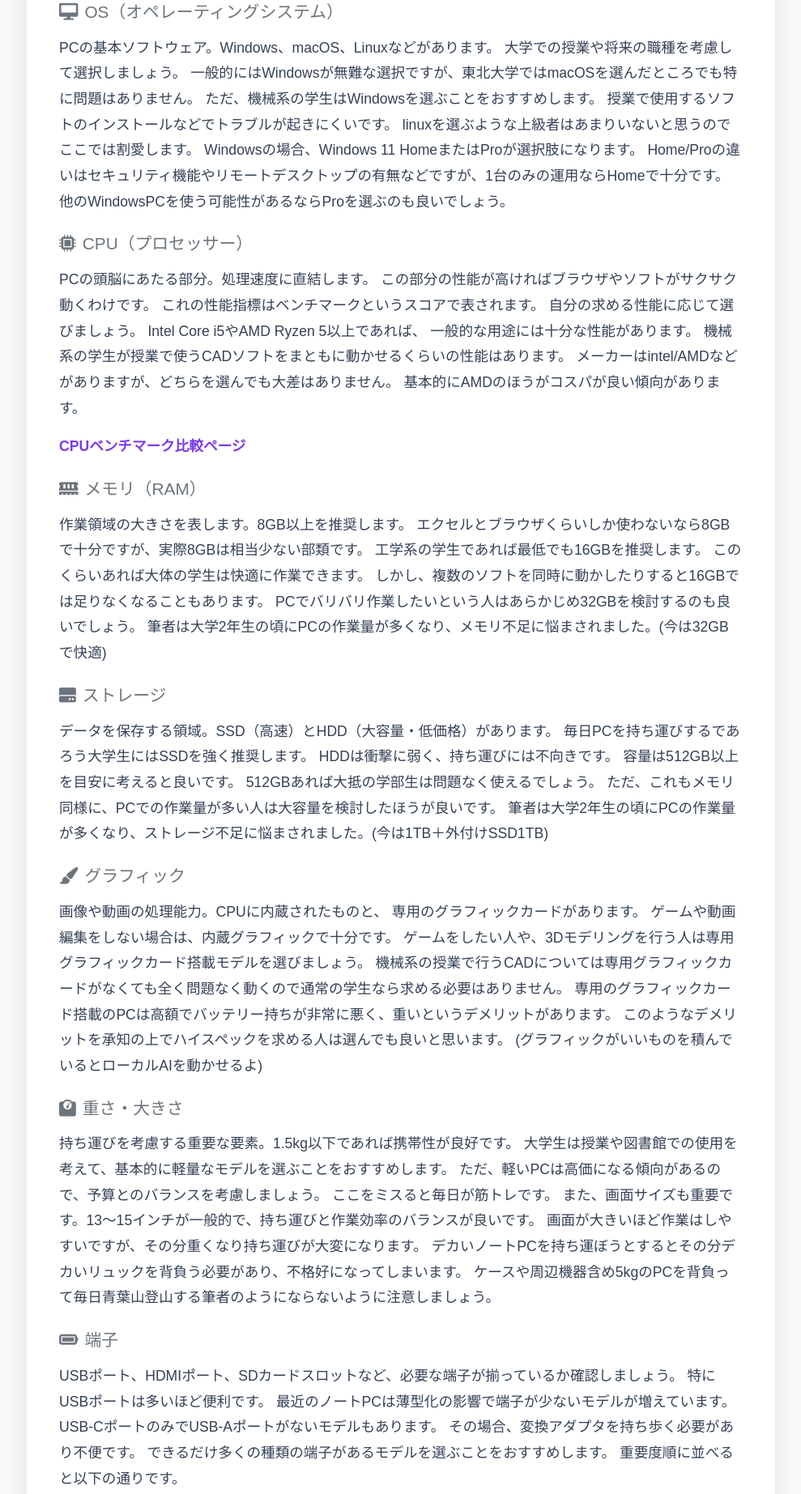
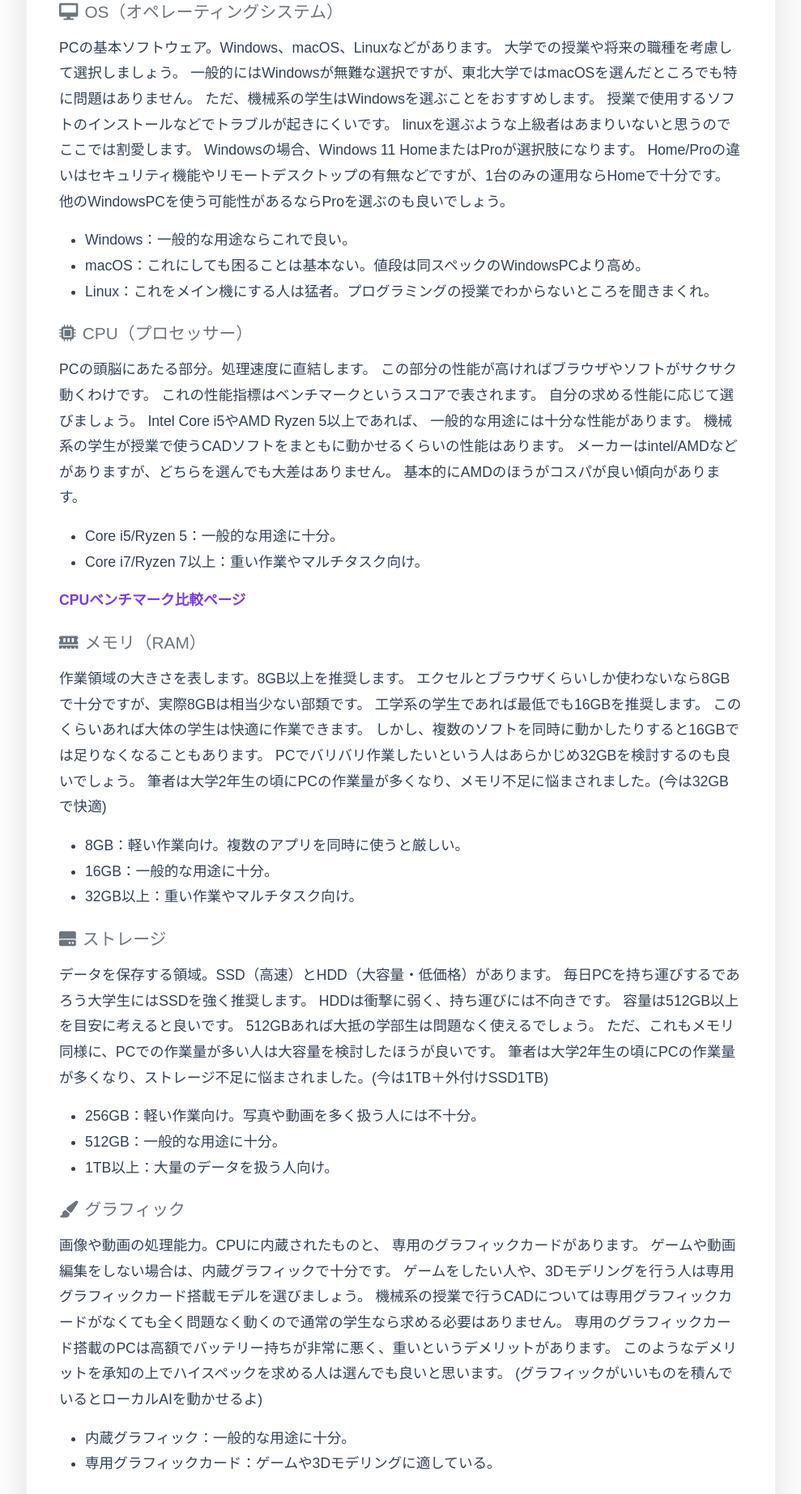
Before and after one commit to yukaritech/yukaritech.github.io, a plain HTML site: page blog0004.html in a window 1280 px wide. Shown: the part 1671-3516 px from the top of the page at 81% size, without its empty margins (145-1134 px from the left). Drawn offline with nearby package versions, Linux system fonts and the light colour scheme.

Commit message:
blog0004更新

```diff
--- a/blog0004.html
+++ b/blog0004.html
@@ -134,9 +134,13 @@
                                     Windowsの場合、Windows 11 HomeまたはProが選択肢になります。
                                     Home/Proの違いはセキュリティ機能やリモートデスクトップの有無などですが、1台のみの運用ならHomeで十分です。
                                     他のWindowsPCを使う可能性があるならProを選ぶのも良いでしょう。
+                                    <ul>
+                                        <li>Windows：一般的な用途ならこれで良い。</li>
+                                        <li>macOS：これにしても困ることは基本ない。値段は同スペックのWindowsPCより高め。</li>
+                                        <li>Linux：これをメイン機にする人は猛者。プログラミングの授業でわからないところを聞きまくれ。</li>
+                                    </ul>
                                 </p>
                             </div>
-
                             <div class="mb-4">
                                 <h4 class="text-secondary mb-3">
                                     <i class="fas fa-microchip me-2"></i>CPU（プロセッサー）
@@ -151,6 +155,10 @@
                                     機械系の学生が授業で使うCADソフトをまともに動かせるくらいの性能はあります。
                                     メーカーはintel/AMDなどがありますが、どちらを選んでも大差はありません。
                                     基本的にAMDのほうがコスパが良い傾向があります。
+                                    <ul>
+                                        <li>Core i5/Ryzen 5：一般的な用途に十分。</li>
+                                        <li>Core i7/Ryzen 7以上：重い作業やマルチタスク向け。</li>
+                                    </ul>
                                 </p>
                                 <p>
                                     <a href="https://pcfreebook.com/article/458775622.html" target="_blank" rel="noopener noreferrer">
@@ -171,6 +179,11 @@
                                     しかし、複数のソフトを同時に動かしたりすると16GBでは足りなくなることもあります。
                                     PCでバリバリ作業したいという人はあらかじめ32GBを検討するのも良いでしょう。
                                     筆者は大学2年生の頃にPCの作業量が多くなり、メモリ不足に悩まされました。(今は32GBで快適)
+                                    <ul>
+                                        <li>8GB：軽い作業向け。複数のアプリを同時に使うと厳しい。</li>
+                                        <li>16GB：一般的な用途に十分。</li>
+                                        <li>32GB以上：重い作業やマルチタスク向け。</li>
+                                    </ul>
                                 </p>
                             </div>
 
@@ -186,6 +199,11 @@
                                     512GBあれば大抵の学部生は問題なく使えるでしょう。
                                     ただ、これもメモリ同様に、PCでの作業量が多い人は大容量を検討したほうが良いです。
                                     筆者は大学2年生の頃にPCの作業量が多くなり、ストレージ不足に悩まされました。(今は1TB＋外付けSSD1TB)
+                                    <ul>
+                                        <li>256GB：軽い作業向け。写真や動画を多く扱う人には不十分。</li>
+                                        <li>512GB：一般的な用途に十分。</li>
+                                        <li>1TB以上：大量のデータを扱う人向け。</li>
+                                    </ul>
                                 </p>
                             </div>
 
@@ -202,6 +220,10 @@
                                     専用のグラフィックカード搭載のPCは高額でバッテリー持ちが非常に悪く、重いというデメリットがあります。
                                     このようなデメリットを承知の上でハイスペックを求める人は選んでも良いと思います。
                                     (グラフィックがいいものを積んでいるとローカルAIを動かせるよ)
+                                    <ul>
+                                        <li>内蔵グラフィック：一般的な用途に十分。</li>
+                                        <li>専用グラフィックカード：ゲームや3Dモデリングに適している。</li>
+                                    </ul>
                                 </p>
                             </div>
 
@@ -218,6 +240,11 @@
                                     画面が大きいほど作業はしやすいですが、その分重くなり持ち運びが大変になります。
                                     デカいノートPCを持ち運ぼうとするとその分デカいリュックを背負う必要があり、不格好になってしまいます。
                                     ケースや周辺機器含め5kgのPCを背負って毎日青葉山登山する筆者のようにならないように注意しましょう。
+                                    <ul>
+                                        <li>1kg以下：非常に軽量で持ち運びしやすいが、価格は高め。</li>
+                                        <li>1~1.5kg：標準的な重さ。</li>
+                                        <li>1.5kg以上：重いが、性能や画面サイズが大きいことが多い。</li>
+                                    </ul>
                                 </p>
                             </div>
 
@@ -591,10 +618,6 @@
                             PC選びは大学生活の質に大きく影響する重要な決断です。
                             予算と用途を明確にして、自分に最適な一台を選びましょう。
                         </p>
-                        <p class="mb-3">
-                            迷った場合は、まず大学生協での相談をおすすめします。
-                            学生サポートが充実しており、安心して購入できます。
-                        </p>
                         <p class="mb-0">
                             素晴らしいPC環境で、充実した大学生活を送ってください！
                         </p>
@@ -607,7 +630,7 @@
                         <div class="col-md-6">
                             <p class="mb-0">
                                 <strong>執筆者:</strong> O<br>
-                                <strong>投稿日:</strong> 2025年10月9日
+                                <strong>投稿日:</strong> 2025年12月23日
                             </p>
                         </div>
                         <div class="col-md-6 text-md-end">
```
